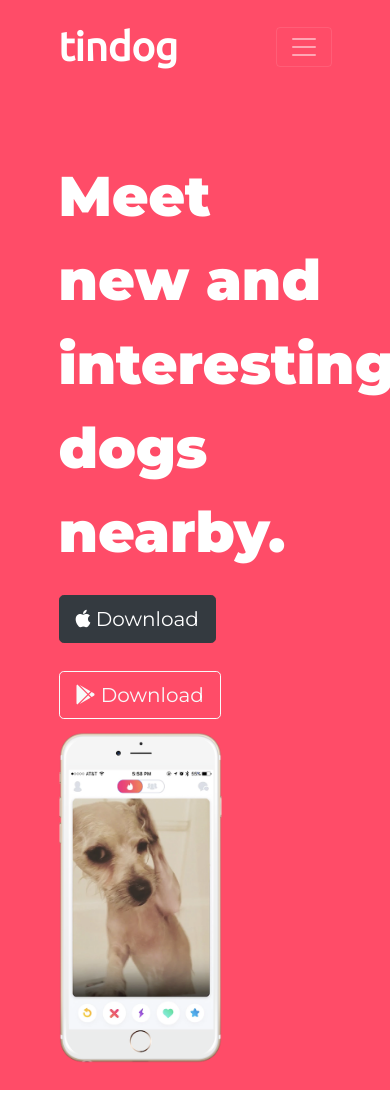
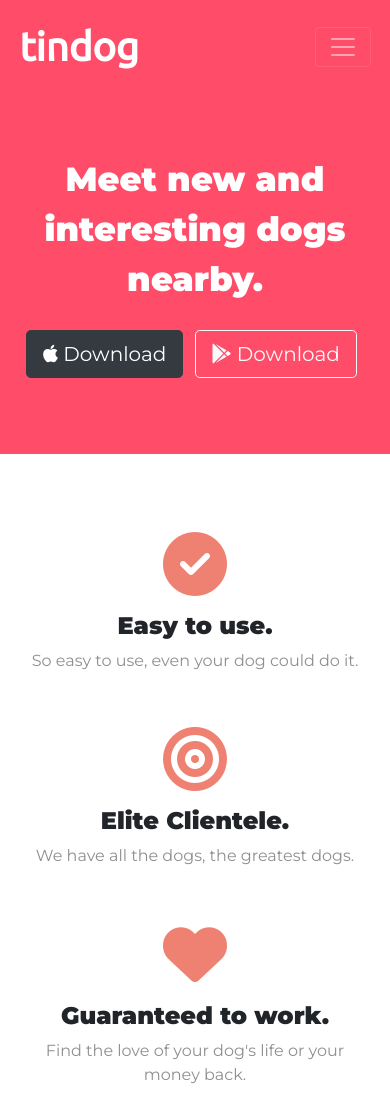
Before and after one commit to HubertArciszewski95/tindog-landingPage, a plain HTML site: page index.html in a window 390 px wide. Shown: the top 1100 px of the page. Drawn offline with nearby package versions, Linux system fonts and the light colour scheme.

Commit message:
Add RWD for mobile and ipad

```diff
--- a/css/styles.css
+++ b/css/styles.css
@@ -151,12 +151,76 @@ p {
 
 @media (max-width: 1028px) {
 
+  /* Heading section */
+  .big-heading {
+    font-size: 2.7rem;
+  }
+
+  /* Title section */
+  #title .container-fluid {
+    padding: 3% 5% 15%;
+  }
+
   #title {
     text-align: center;
   }
 
+  .download-button {
+    margin: 5% 2% 5% 0;
+  }
+
+  /* Price section */
+  .price-text {
+    font-size: 2.5rem;
+  }
+
+@media (max-width: 768px) {
+  /* Title section */
+  #title .container-fluid {
+    text-align: center;
+  }
+
   .title-image {
-    position: static;
-    transform: none;
+    display: none;
   }
 }
+
+@media (max-width: 576px) {
+  /* Heading section */
+  .big-heading {
+    font-size: 2.1rem;
+  }
+
+  /* Containder */
+  .container-fluid {
+    padding: 15% 5%;
+  }
+
+  .section-heading {
+    font-size: 2.5rem;
+  }
+
+  /* Title section */
+  #title .container-fluid {
+    text-align: center;
+  }
+
+  .title-image {
+    display: none;
+  }
+
+  /* Testimonial Section */
+  .testimonial-text {
+    font-size: 1.7rem;
+  }
+
+  /* Press section */
+  .press-logo {
+    width: 38%;
+  }
+
+  /* Price section */
+  #pricing {
+    padding: 50px;
+  }
+}
--- a/index.html
+++ b/index.html
@@ -94,7 +94,7 @@
 
         <div class="feature-box col-lg-4 middle-feature">
           <i class="feature-icon fas fa-bullseye fa-4x"></i>
-          <h3 class="feature-title">Elite Clientele</h3>
+          <h3 class="feature-title">Elite Clientele.</h3>
           <p>We have all the dogs, the greatest dogs.</p>
         </div>
 
```
